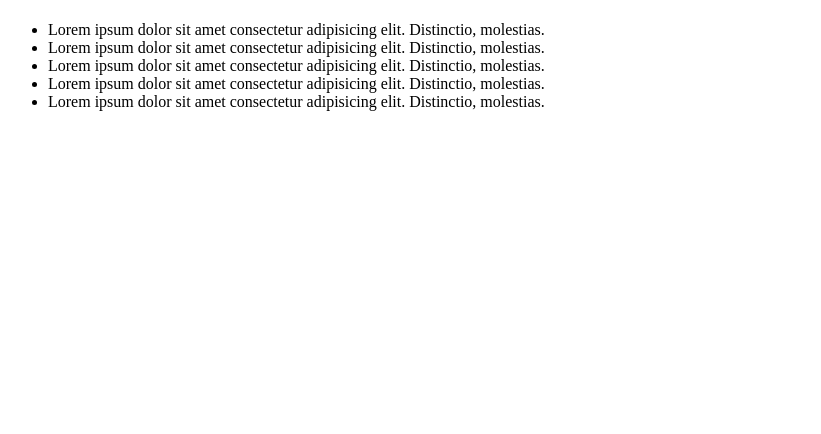
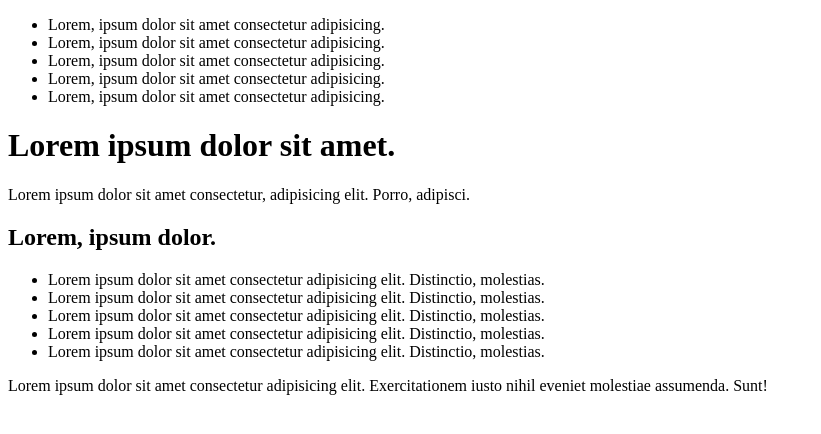
Before and after one commit to oksySoin/practice1, a plain HTML site: page index.html in a window 1280 px wide. Shown: the whole page, without its empty margins (0-821 px from the left). Drawn offline with Linux system fonts and the light colour scheme.

Commit message:
Update index.html

```diff
--- a/index.html
+++ b/index.html
@@ -7,11 +7,21 @@
     <title>Document</title>
 </head>
 <body>
-    <header></header>
+    <header>
+        <nav>
+            <ul>
+                <li>Lorem, ipsum dolor sit amet consectetur adipisicing.</li>
+                <li>Lorem, ipsum dolor sit amet consectetur adipisicing.</li>
+                <li>Lorem, ipsum dolor sit amet consectetur adipisicing.</li>
+                <li>Lorem, ipsum dolor sit amet consectetur adipisicing.</li>
+                <li>Lorem, ipsum dolor sit amet consectetur adipisicing.</li>
+            </ul>
+        </nav>
+    </header>
     <main>
-        <h1></h1>
-        <p></p>
-        <H2></H2>
+        <h1>Lorem ipsum dolor sit amet.</h1>
+        <p>Lorem ipsum dolor sit amet consectetur, adipisicing elit. Porro, adipisci.</p>
+        <H2>Lorem, ipsum dolor.</H2>
         <ul>
             <li>Lorem ipsum dolor sit amet consectetur adipisicing elit. Distinctio, molestias.</li>
             <li>Lorem ipsum dolor sit amet consectetur adipisicing elit. Distinctio, molestias.</li>
@@ -22,7 +32,7 @@
     </main>
     <footer>
         <adress>
-            <p></p>
+            <p>Lorem ipsum dolor sit amet consectetur adipisicing elit. Exercitationem iusto nihil eveniet molestiae assumenda. Sunt!</p>
         </adress>
     </footer>
 </body>
```
